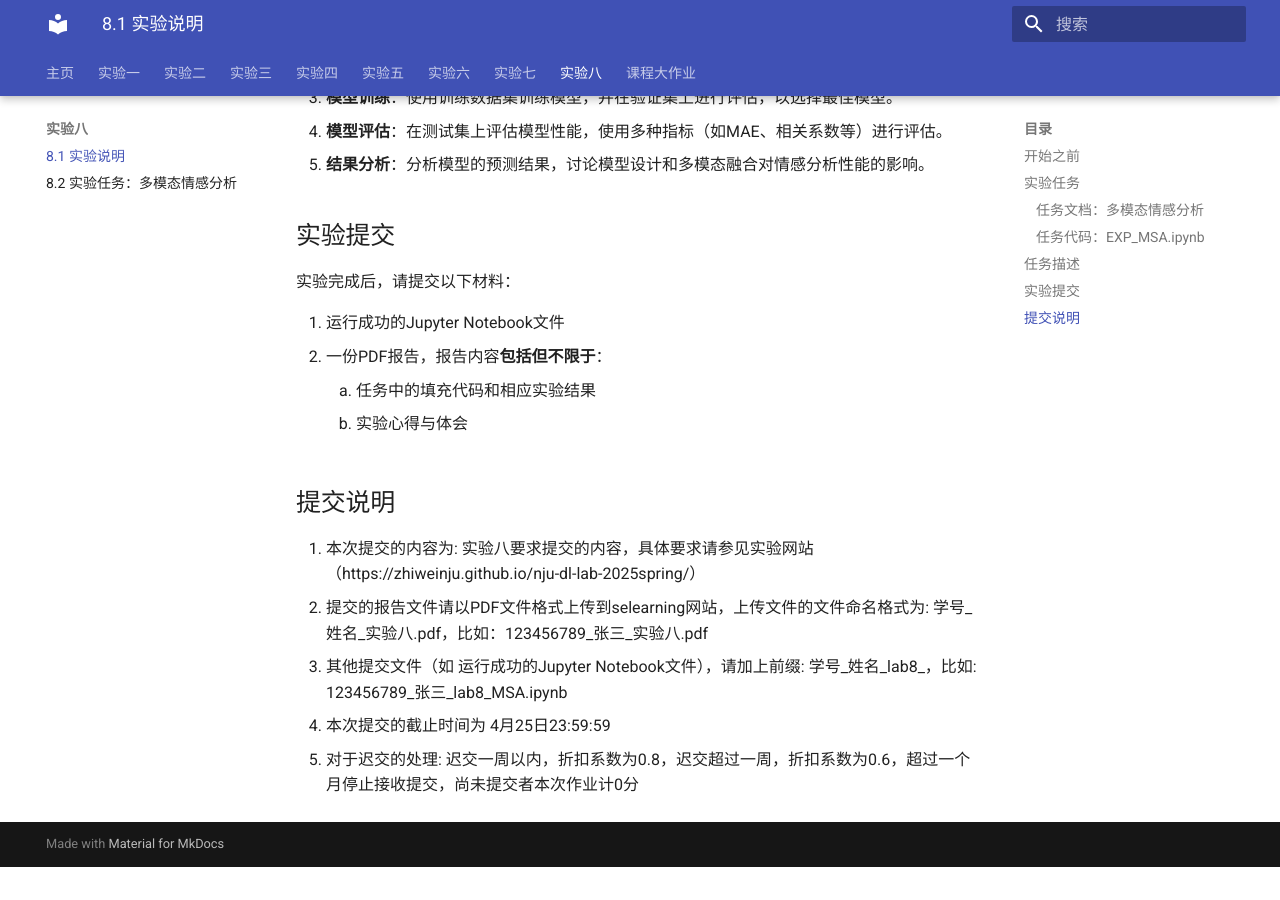
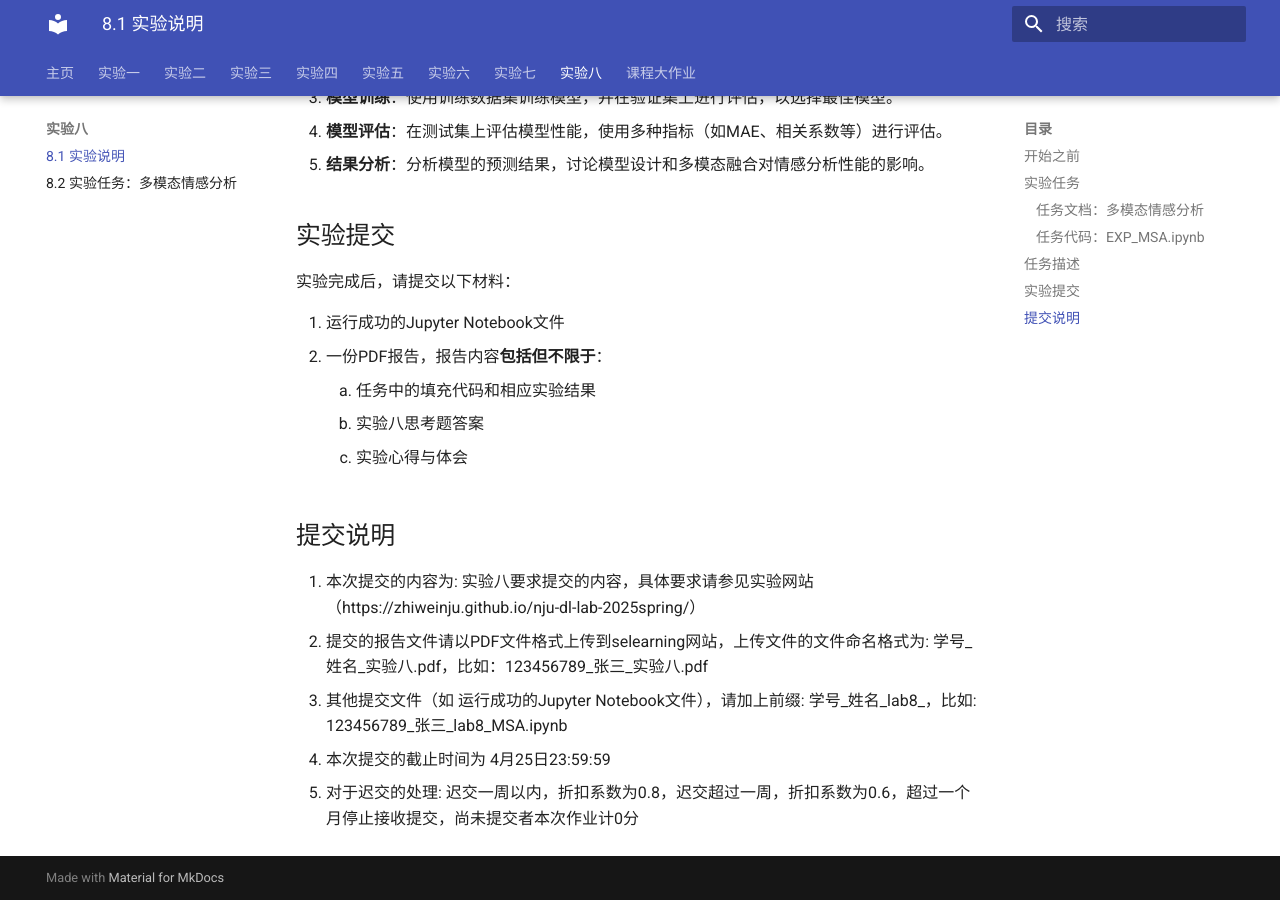
Before and after one commit to zhiweinju/nju-dl-lab-2025spring, an MkDocs documentation site: the page built from docs/lab8/实验八介绍.md, in a window 1280 px wide and 900 px high, scrolled down 1333 px. Built offline with MkDocs 1.6.1 and Material for MkDocs 9.7.7, drawn with Linux system fonts in a browser that asks for light colours; a style sheet for code colours, icons or effects is not loaded; before the commit the page ends 2200 px from its top, so only the background shows below that.

Commit message:
Update 实验八介绍.md

```diff
--- a/docs/lab8/实验八介绍.md
+++ b/docs/lab8/实验八介绍.md
@@ -35,7 +35,8 @@
 1. 运行成功的Jupyter Notebook文件
 2. 一份PDF报告，报告内容**包括但不限于**：
     1. 任务中的填充代码和相应实验结果
-    2. 实验心得与体会
+    2. 实验八思考题答案
+    3. 实验心得与体会
 
 ## 提交说明
 
```
